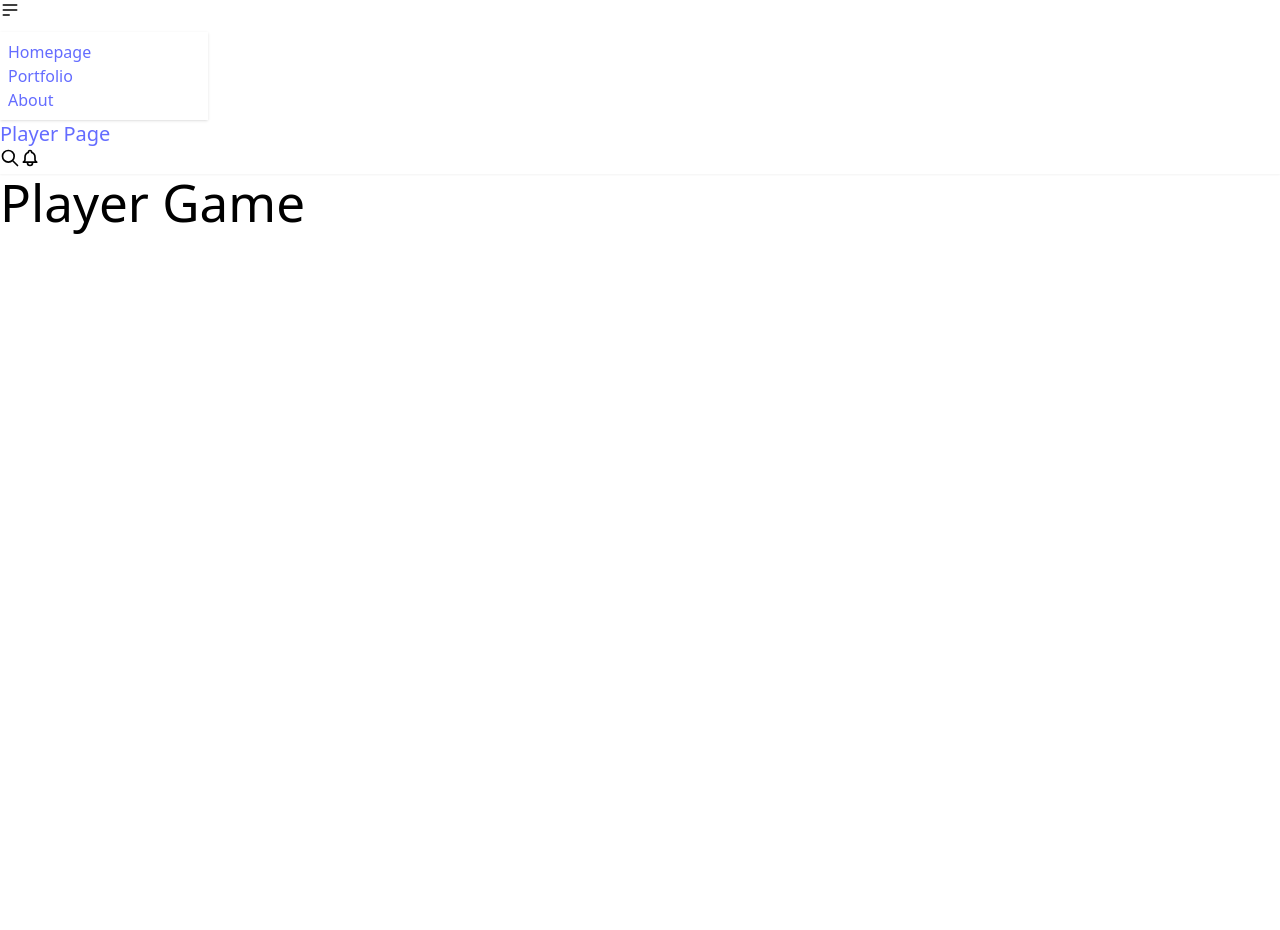
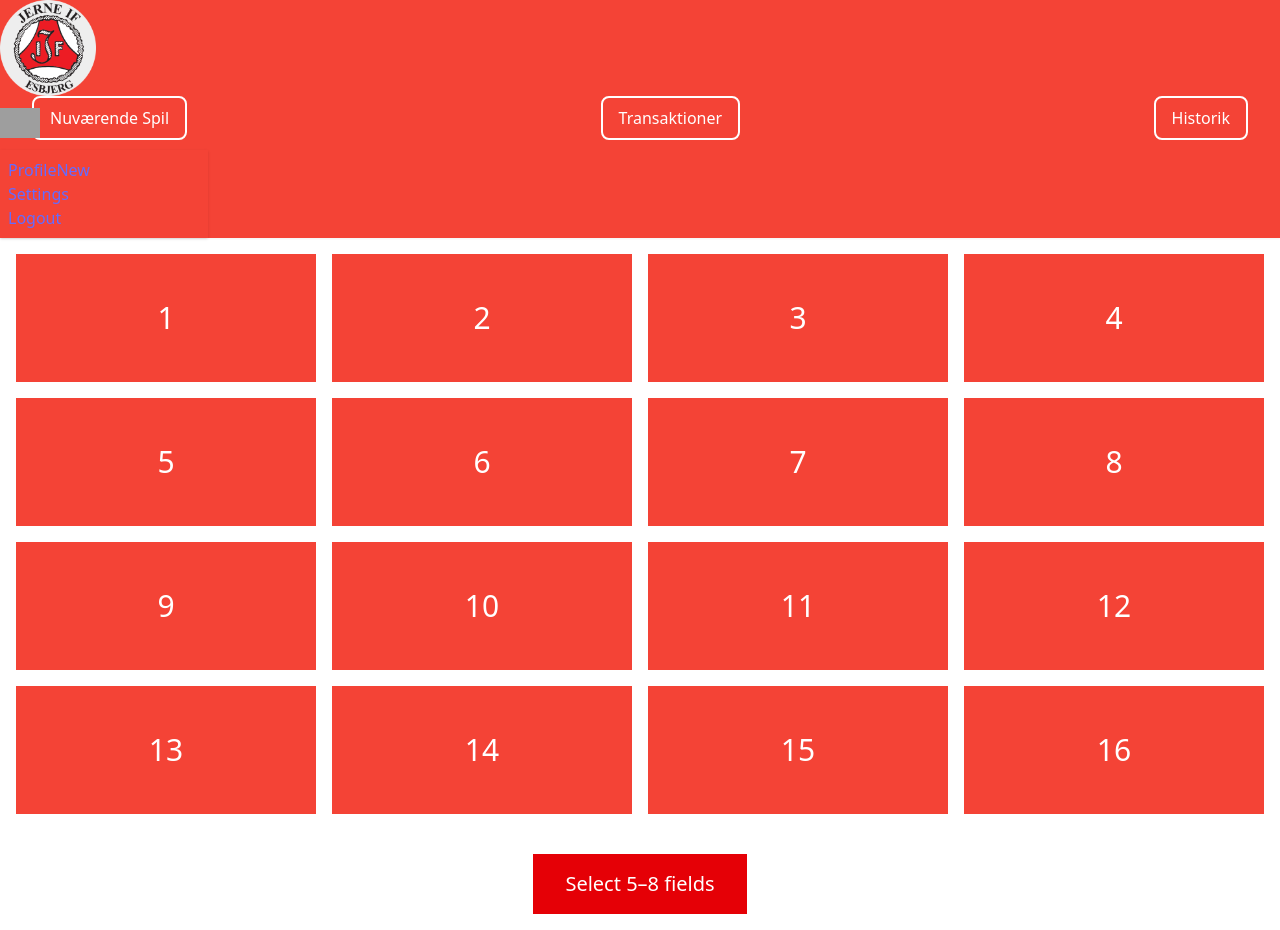
Before and after one commit to PeterMEASV/deadPidgeonsProject, a React (Vite) app in the folder Client/: page /Player/Game in a window 1280 px wide. Before the commit the page ends 800 px from the top, so only its background shows below. Built offline with nearby package versions, Linux system fonts and the light colour scheme; grey boxes are pictures that could not be loaded.

Commit message:
playersgame added board creation
price currently doesnt work otherwise its great

```diff
--- a/Client/src/PlayerGame.tsx
+++ b/Client/src/PlayerGame.tsx
@@ -1,8 +1,205 @@
-function PlayerGame() {
+import React, { useEffect, useState } from "react";
+
+const API_BASE = "http://localhost:5099/api"; // change if needed
+
+export default function PlayerGame() {
+    const [toggledButtons, setToggledButtons] = useState<Set<number>>(new Set());
+    const [showConfirmation, setShowConfirmation] = useState(false);
+    const [price, setPrice] = useState<number | null>(null);
+    const [loadingPrice, setLoadingPrice] = useState(false);
+    const [submitState, setSubmitState] = useState<{ loading: boolean; error?: string; success?: string }>({
+        loading: false,
+    });
+
+    // --- Toggle tiles, max 8 allowed ---
+    const handleButtonClick = (index: number) => {
+        setToggledButtons(prev => {
+            const newSet = new Set(prev);
+            if (newSet.has(index)) {
+                newSet.delete(index);
+            } else {
+                if (newSet.size >= 8) return newSet; // enforce max 8
+                newSet.add(index);
+            }
+            return newSet;
+        });
+    };
+
+    // --- Fetch price from backend whenever selected numbers change ---
+    useEffect(() => {
+        const selectedNumbers = Array.from(toggledButtons).map(i => i + 1);
+
+        if (selectedNumbers.length < 5) {
+            setPrice(null);
+            setLoadingPrice(false);  // Ensure it's reset if <5
+            return;
+        }
+
+        setLoadingPrice(true);
+        const abortController = new AbortController();  // New: For cancelling the fetch
+
+        const t = setTimeout(() => {
+            fetch(`${API_BASE}/board/validate`, {
+                method: "POST",
+                headers: { "Content-Type": "application/json" },
+                body: JSON.stringify(selectedNumbers),
+                credentials: "include",  // Ensure auth is included (as in your submit logic)
+                signal: abortController.signal  // New: Attach the abort signal
+            })
+                .then(async res => {
+                    if (!res.ok) throw new Error(await res.text());
+                    return res.json();
+                })
+                .then(data => {
+                    if (!data.isValid) {
+                        setPrice(null);
+                        return;
+                    }
+                    const p = data.price ?? data.Price;  // Handles backend's capital "Price"
+                    setPrice(p);
+                })
+                .catch(err => {
+                    if (err.name === 'AbortError') return;  // New: Ignore aborted fetches
+                    console.error(err);
+                    setPrice(null);
+                })
+                .finally(() => {
+                    setLoadingPrice(false);  // Always reset loading state
+                });
+        }, 150);
+
+        return () => {
+            abortController.abort();  // New: Abort the fetch on cleanup
+            clearTimeout(t);
+        };
+    }, [toggledButtons]);
+
+
+
+    // --- Show confirmation modal ---
+    const handleEndGame = () => {
+        setShowConfirmation(true);
+    };
+
+    // --- Submitting board to backend ---
+    const submitBoard = async () => {
+        const selectedNumbers = Array.from(toggledButtons).map(i => i + 1);
+
+        if (selectedNumbers.length < 5 || selectedNumbers.length > 8) {
+            setSubmitState({ loading: false, error: "You must pick between 5 and 8 numbers." });
+            return;
+        }
+
+        try {
+            const payload = {
+                selectedNumbers,
+                repeatForWeeks: 1
+            };
+
+            const res = await fetch(`${API_BASE}/board/create`, {
+                method: "POST",
+                headers: { "Content-Type": "application/json" },
+                body: JSON.stringify(payload),
+                credentials: "include"
+            });
+
+            if (!res.ok) throw new Error(await res.text());
+
+            await res.json();
+
+            setSubmitState({ loading: false, success: "Board purchased successfully!" });
+            setToggledButtons(new Set());
+            setPrice(null);
+
+        } catch (err: any) {
+            setSubmitState({ loading: false, error: err.message || "Failed to submit board." });
+        }
+    };
+
+    // --- Confirm button inside modal ---
+    const handleConfirmSubmit = async () => {
+        setShowConfirmation(false);
+        setSubmitState({ loading: true });
+        await submitBoard();
+    };
+
+    // --- Cancels confirm modal ---
+    const handleCancel = () => setShowConfirmation(false);
+
+    const tileContent = (index: number) => {
+        if (toggledButtons.has(index)) {
+            return (
+                <div className="w-16 h-16 rounded-full bg-white flex items-center justify-center text-[#E50006FF] font-bold">
+                    {index + 1}
+                </div>
+            );
+        }
+        return index + 1;
+    };
+
+    const selectionCount = toggledButtons.size;
+
     return (
         <>
-            <h1>Player Game</h1>
+            <div className="grid grid-cols-4 gap-4 w-full p-4">
+                {Array.from({ length: 16 }).map((_, index) => (
+                    <button
+                        key={index}
+                        className={`btn h-32 text-3xl flex items-center justify-center ${
+                            toggledButtons.has(index)
+                                ? "bg-[#E50006FF] text-white hover:bg-[#AF0006FF]"
+                                : "bg-[#F44336] text-white hover:bg-[#c93232]"
+                        }`}
+                        onClick={() => handleButtonClick(index)}
+                    >
+                        {tileContent(index)}
+                    </button>
+                ))}
+            </div>
+
+            <div className="flex justify-center mt-6 mb-4">
+                <button
+                    className="btn bg-[#E50006FF] text-white text-xl px-8 py-4 h-auto hover:bg-[#AF0006FF]"
+                    disabled={selectionCount < 5 || selectionCount > 8}
+                    onClick={handleEndGame}
+                >
+                    {loadingPrice
+                        ? "Checking price…"
+                        : price != null
+                            ? `${price} DKK`
+                            : "Select 5–8 fields"}
+                </button>
+            </div>
+
+            {submitState.error && (
+                <p className="text-center text-red-600 mb-4">{submitState.error}</p>
+            )}
+            {submitState.success && (
+                <p className="text-center text-green-600 mb-4">{submitState.success}</p>
+            )}
+
+            {/* CONFIRMATION MODAL */}
+            {showConfirmation && (
+                <div className="fixed inset-0 bg-black bg-opacity-50 flex items-center justify-center z-50">
+                    <div className="bg-white rounded-lg p-6 max-w-md w-full">
+                        <h2 className="text-xl font-bold mb-4">Confirm purchase</h2>
+                        <p>This board costs {price} DKK. Proceed?</p>
+
+                        <div className="flex justify-end gap-4 mt-4">
+                            <button className="btn btn-ghost px-6 py-3" onClick={handleCancel}>
+                                Cancel
+                            </button>
+
+                            <button
+                                className="btn bg-[#E50006FF] text-white px-6 py-3 hover:bg-[#AF0006FF]"
+                                onClick={handleConfirmSubmit}
+                            >
+                                Confirm
+                            </button>
+                        </div>
+                    </div>
+                </div>
+            )}
         </>
-    )
+    );
 }
-export default PlayerGame
--- /dev/null
+++ b/Client/src/PlayerHistory.tsx
@@ -0,0 +1,8 @@
+function PlayerHistory() {
+    return (
+        <>
+            <h1>Player History</h1>
+        </>
+    )
+}
+export default PlayerHistory
--- a/Client/src/PlayerPage.tsx
+++ b/Client/src/PlayerPage.tsx
@@ -1,38 +1,52 @@
 import {Outlet, useNavigate} from 'react-router';
+import logo from "./Assets/logo_png.png";
 
 function PlayerPage() {
     const navigate = useNavigate()
 
     return (
         <>
-            <div className="navbar bg-base-100 shadow-sm">
+            <div className="navbar bg-[#F44336] shadow-sm" >
                 <div className="navbar-start">
-                    <div className="dropdown">
-                        <div tabIndex={0} role="button" className="btn btn-ghost btn-circle">
-                            <svg xmlns="http://www.w3.org/2000/svg" className="h-5 w-5" fill="none" viewBox="0 0 24 24" stroke="currentColor"> <path strokeLinecap="round" strokeLinejoin="round" strokeWidth="2" d="M4 6h16M4 12h16M4 18h7" /> </svg>
+                    <div className="cursor-pointer" onClick={() => navigate('/Player')}>
+                        <img src={logo} alt="Jerne IF" className="h-24" />
+                    </div>
+                </div>
+                <div className="flex-1">
+                    <div className="flex justify-between w-full gap-20 px-8">
+                        <button className="border-2 border-white text-white px-4 py-2 rounded-lg hover:bg-white hover:text-[#F44336] transition-colors whitespace-nowrap" onClick={() => navigate('/Player/game')}>
+                            Nuværende Spil
+                        </button>
+                        <button className="border-2 border-white text-white px-4 py-2 rounded-lg hover:bg-white hover:text-[#F44336] transition-colors whitespace-nowrap" onClick={() => navigate('/Player/transactions')}>
+                            Transaktioner
+                        </button>
+                        <button className="border-2 border-white text-white px-4 py-2 rounded-lg hover:bg-white hover:text-[#F44336] transition-colors whitespace-nowrap" onClick={() => navigate('/Player/history')}>
+                            Historik
+                        </button>
+                    </div>
+                </div>
+                <div className="navbar-end -mt-8">
+                    <div className="dropdown dropdown-end">
+                        <div tabIndex={0} role="button" className="btn btn-ghost btn-circle avatar">
+                            <div className="w-10 rounded-full">
+                                <img
+                                    alt="Tailwind CSS Navbar component"
+                                    src="https://img.daisyui.com/images/stock/photo-1534528741775-53994a69daeb.webp" />
+                            </div>
                         </div>
                         <ul
                             tabIndex={-1}
                             className="menu menu-sm dropdown-content bg-base-100 rounded-box z-1 mt-3 w-52 p-2 shadow">
-                            <li><a>Homepage</a></li>
-                            <li><a>Portfolio</a></li>
-                            <li><a>About</a></li>
+                            <li>
+                                <a className="justify-between">
+                                    Profile
+                                    <span className="badge">New</span>
+                                </a>
+                            </li>
+                            <li><a>Settings</a></li>
+                            <li><a>Logout</a></li>
                         </ul>
                     </div>
-                </div>
-                <div className="navbar-center">
-                    <a className="btn btn-ghost text-xl" onClick={() => navigate('/')}>Player Page</a>
-                </div>
-                <div className="navbar-end">
-                    <button className="btn btn-ghost btn-circle">
-                        <svg xmlns="http://www.w3.org/2000/svg" className="h-5 w-5" fill="none" viewBox="0 0 24 24" stroke="currentColor"> <path strokeLinecap="round" strokeLinejoin="round" strokeWidth="2" d="M21 21l-6-6m2-5a7 7 0 11-14 0 7 7 0 0114 0z" /> </svg>
-                    </button>
-                    <button className="btn btn-ghost btn-circle">
-                        <div className="indicator">
-                            <svg xmlns="http://www.w3.org/2000/svg" className="h-5 w-5" fill="none" viewBox="0 0 24 24" stroke="currentColor"> <path strokeLinecap="round" strokeLinejoin="round" strokeWidth="2" d="M15 17h5l-1.405-1.405A2.032 2.032 0 0118 14.158V11a6.002 6.002 0 00-4-5.659V5a2 2 0 10-4 0v.341C7.67 6.165 6 8.388 6 11v3.159c0 .538-.214 1.055-.595 1.436L4 17h5m6 0v1a3 3 0 11-6 0v-1m6 0H9" /> </svg>
-                            <span className="badge badge-xs badge-primary indicator-item"></span>
-                        </div>
-                    </button>
                 </div>
             </div>
             <main className="mainContent">
```
Also changed, not shown: Client/src/Atoms.tsx (+11 -0 lines), Client/src/PlayerTransactions.tsx (added, +8 -0 lines), 2 other files (tests, documents, lock files or other folders).
